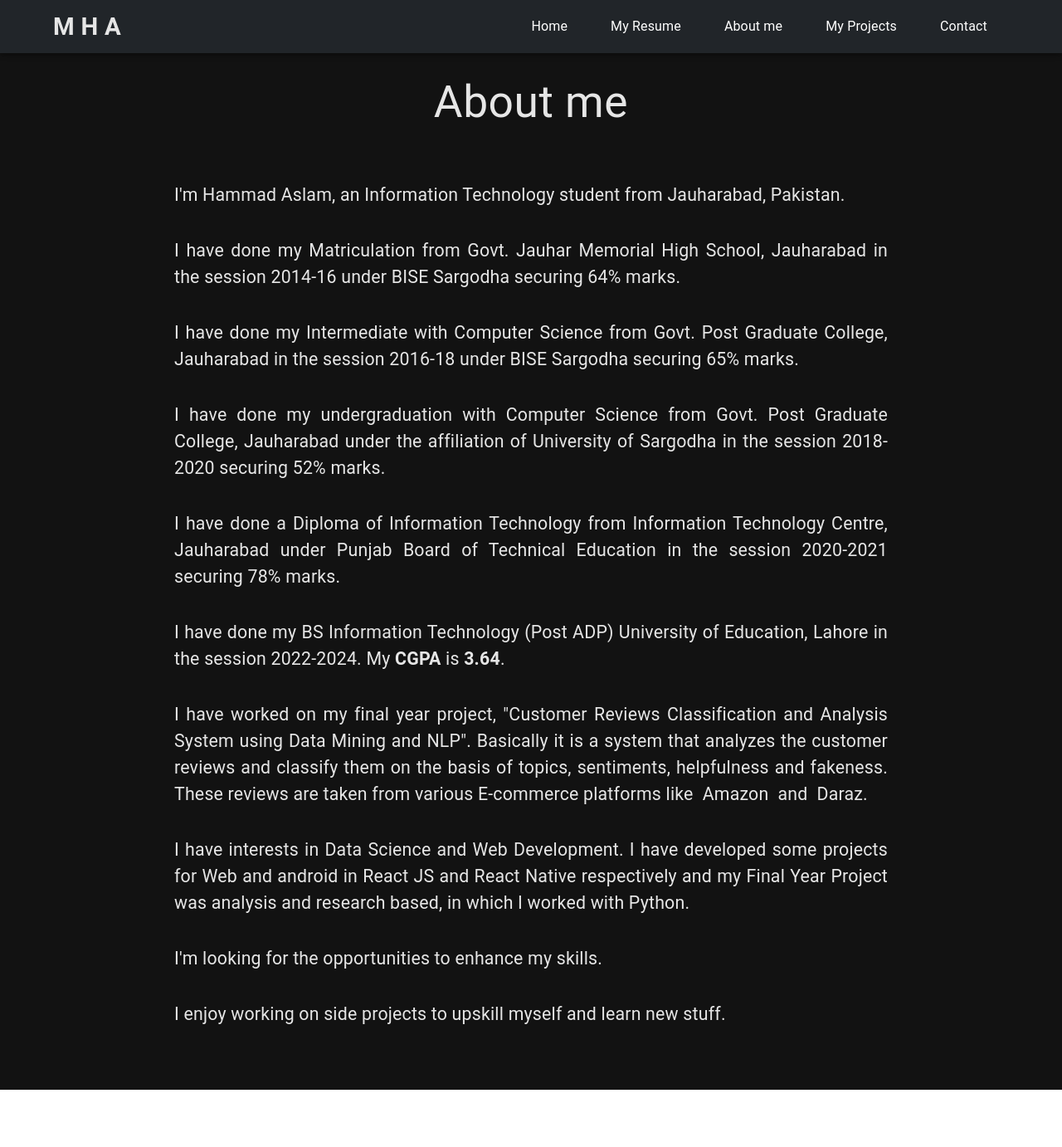
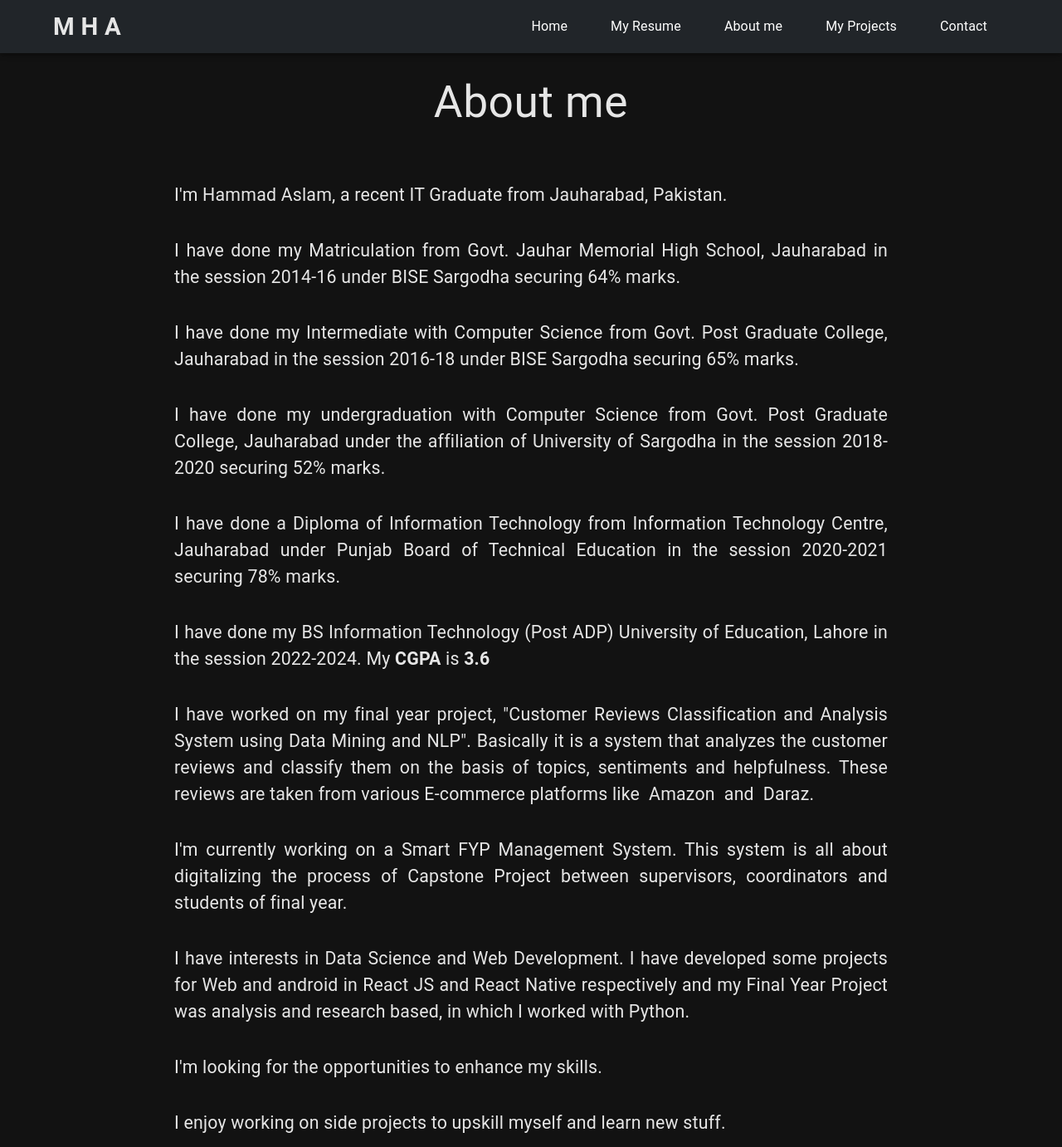
Before and after one commit to hammadaslam1/portfolio-website, a React (Create React App) app: page /about in a window 1280 px wide. Shown: the top 1382 px of the page at 83% size. Before the commit the page ends 1313 px from the top, so only its background shows below. Built offline with nearby package versions, Linux system fonts and the light colour scheme.

Commit message:
updated about section

```diff
--- a/src/components/pages/About.jsx
+++ b/src/components/pages/About.jsx
@@ -17,8 +17,7 @@ const About = () => {
         }}
       >
         <Typography sx={{ fontSize: "16pt", marginY: "35px" }}>
-          I'm Hammad Aslam, an Information Technology student from Jauharabad,
-          Pakistan.
+          I'm Hammad Aslam, a recent IT Graduate from Jauharabad, Pakistan.
         </Typography>
         <Typography sx={{ fontSize: "16pt", marginY: "35px" }}>
           I have done my Matriculation from Govt. Jauhar Memorial High School,
@@ -43,16 +42,19 @@ const About = () => {
         <Typography sx={{ fontSize: "16pt", marginY: "35px" }}>
           I have done my BS Information Technology (Post ADP) University of
           Education, Lahore in the session 2022-2024. My <strong>CGPA</strong>{" "}
-          is <strong>3.64</strong>.
+          is <strong>3.6</strong>
         </Typography>
         <Typography sx={{ fontSize: "16pt", marginY: "35px" }}>
           I have worked on my final year project, "Customer Reviews
           Classification and Analysis System using Data Mining and NLP".
           Basically it is a system that analyzes the customer reviews and
-          classify them on the basis of topics, sentiments, helpfulness and
-          fakeness. These reviews are taken from various E-commerce platforms
-          like<a href="https://www.amazon.com/">Amazon</a>and
+          classify them on the basis of topics, sentiments and helpfulness.
+          These reviews are taken from various E-commerce platforms like
+          <a href="https://www.amazon.com/">Amazon</a>and
           <a href="https://www.daraz.pk/">Daraz.</a>
+        </Typography>
+        <Typography sx={{fontSize: '16pt', marginY: '35px'}}>
+          I'm currently working on a Smart FYP Management System. This system is all about digitalizing the process of Capstone Project between supervisors, coordinators and students of final year.
         </Typography>
         <Typography sx={{ fontSize: "16pt", marginY: "35px" }}>
           I have interests in Data Science and Web Development. I have developed
--- a/src/components/pages/Portfolio.jsx
+++ b/src/components/pages/Portfolio.jsx
@@ -26,7 +26,7 @@ const Portfolio = () => {
     ),
     createRows(
       "OpinioMine",
-      "A system (for my Capstone Project of BSIT) that analyzes the customer reviews and classify them on the basis of topics, sentiments, helpfulness and fakeness",
+      "A system (for my BSIT Capstone Project) that analyzes the customer reviews and classify them on the basis of topics, sentiments and helpfulness",
       ["GitHub"],
       ["Python", "MongoDB", "Express.js", "React.js"],
       [
```
Also changed, not shown: 1 other file (tests, documents, lock files or other folders).
